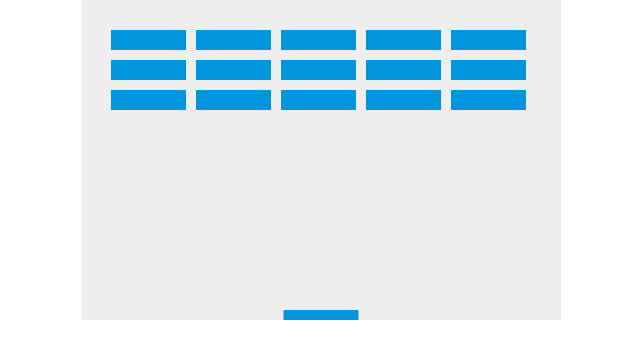
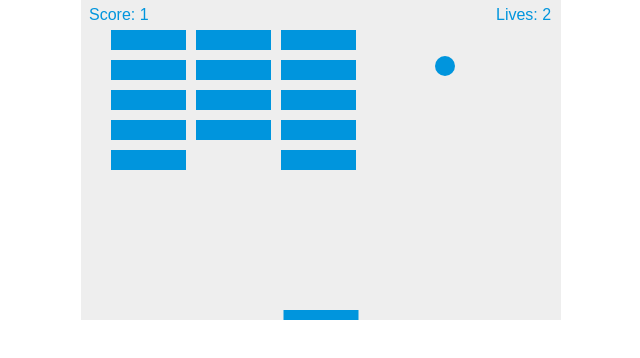
Before and after one commit to AdrianCann/brickgame, a plain HTML site: page game1/index.html in a window 1280 px wide. Shown: the whole page, without its empty margins (319-959 px from the left). Drawn offline with Linux system fonts and the light colour scheme.

Commit message:
added lives, and mouse move handler

```diff
--- a/game1/index.html
+++ b/game1/index.html
@@ -32,12 +32,14 @@
     var brickPadding = 10;
     var brickOffsetTop = 30;
     var brickOffsetLeft = 30;
+    var score = 0 ;
+    var lives = 3 ;
 
     var bricks = [];
     for(c=0; c<brickColumnCount; c++) {
         bricks[c] = [];
         for(r=0; r<brickRowCount; r++) {
-            bricks[c][r] = { x: 0, y: 0 };
+            bricks[c][r] = { x: 0, y: 0, status: 1 };
         }
     }
 
@@ -52,8 +54,9 @@
         function drawBricks() {
             for(c=0; c<brickColumnCount; c++) {
                 for(r=0; r<brickRowCount; r++) {
-                    var brickX = (c*(brickWidth+brickPadding))+brickOffsetLeft;
-                    var brickY = (r*(brickHeight+brickPadding))+brickOffsetTop;
+                    if(bricks[c][r].status == 1) {
+                        var brickX = (r*(brickWidth+brickPadding))+brickOffsetLeft;
+                        var brickY = (c*(brickHeight+brickPadding))+brickOffsetTop;
                         bricks[c][r].x = brickX;
                         bricks[c][r].y = brickY;
                         ctx.beginPath();
@@ -61,6 +64,7 @@
                         ctx.fillStyle = "#0095DD";
                         ctx.fill();
                         ctx.closePath();
+                    }
                 }
             }
         }
@@ -80,6 +84,10 @@
             drawBricks();
             drawBall();
             drawPaddle();
+            drawScore();
+            drawLives();
+            collisionDetection();
+
 
         if(x + dx < ballRadius) {
             dx = -dx;
@@ -90,17 +98,27 @@
 
         if(y + dy < ballRadius) {
             dy = -dy;
-        } else if(y + dy > canvas.height-ballRadius) {
+        }
+
+        else if(y + dy > canvas.height-ballRadius) {
             if(x > paddleX && x < paddleX + paddleWidth) {
                 dy = -dy;
             }
             else {
-                alert("GAME OVER");
+                lives--;
+                if(!lives) {
+                    alert("GAME OVER. You scored" + " " + score + " " + "points");
                     document.location.reload();
                 }
+                else {
+                    x = canvas.width/2;
+                    y = canvas.height-30;
+                    dx = 2;
+                    dy = -2;
+                    paddleX = (canvas.width-paddleWidth)/2;
                 }
-
-
+            }
+        }
 
         if(rightPressed && paddleX < canvas.width-paddleWidth) {
             paddleX += 7;
@@ -111,6 +129,7 @@
 
         x += dx;
         y += dy;
+        requestAnimationFrame(draw);
     }
 
         document.addEventListener("keydown", keyDownHandler, false);
@@ -126,6 +145,38 @@
         }
         }
 
+        function collisionDetection() {
+            for(c=0; c<brickColumnCount; c++) {
+                for(r=0; r<brickRowCount; r++) {
+                    var b = bricks[c][r];
+                    if(b.status == 1) {
+                        if(x > b.x && x < b.x+brickWidth && y > b.y && y < b.y+brickHeight) {
+                            dy = -dy;
+                            b.status = 0;
+                            score++;
+                                if(score == brickRowCount*brickColumnCount) {
+                            alert("YOU WIN, CONGRATULATIONS! You scored" + " " + score + " " + "points");
+
+                            document.location.reload();
+                        }
+                        }
+                    }
+                }
+            }
+        }
+
+        function drawScore() {
+            ctx.font = "16px Arial";
+            ctx.fillStyle = "#0095DD";
+            ctx.fillText("Score: "+score, 8, 20);
+        }
+
+        function drawLives() {
+            ctx.font = "16px Arial";
+            ctx.fillStyle = "#0095DD";
+            ctx.fillText("Lives: "+lives, canvas.width-65, 20);
+        }
+
         function keyUpHandler(e) {
             if(e.keyCode == 39) {
                 rightPressed = false;
@@ -134,8 +185,15 @@
                 leftPressed = false;
             }
         }
+    document.addEventListener("mousemove", mouseMoveHandler, false);
+    draw();
 
-    setInterval(draw, 10);
+        function mouseMoveHandler(e) {
+        var relativeX = e.clientX - canvas.offsetLeft;
+        if(relativeX > 0 && relativeX < canvas.width) {
+            paddleX = relativeX - paddleWidth/2;
+        }
+    }
 
 </script>
 
```
Lines whose indentation alone changed are shown as unchanged.
